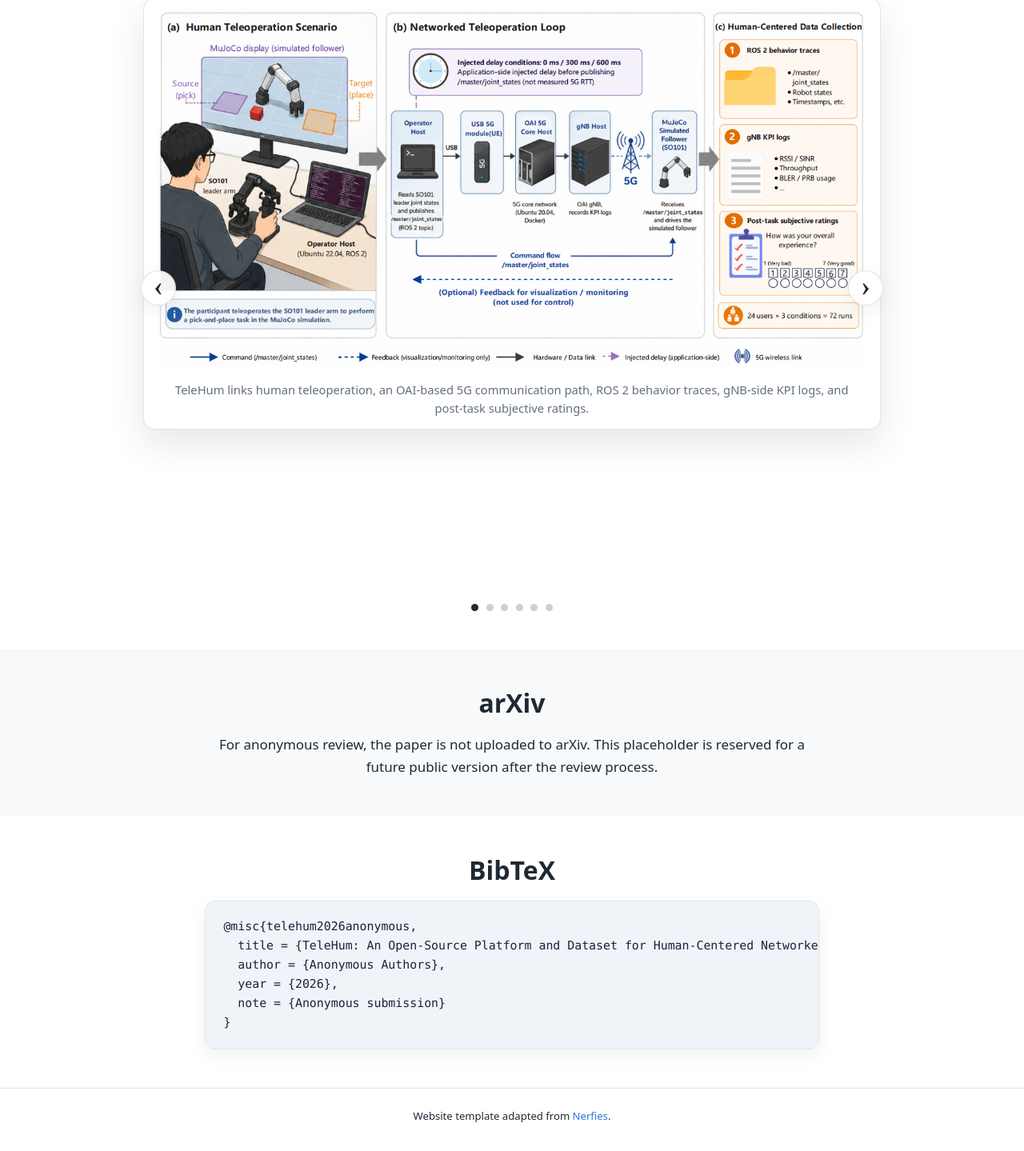
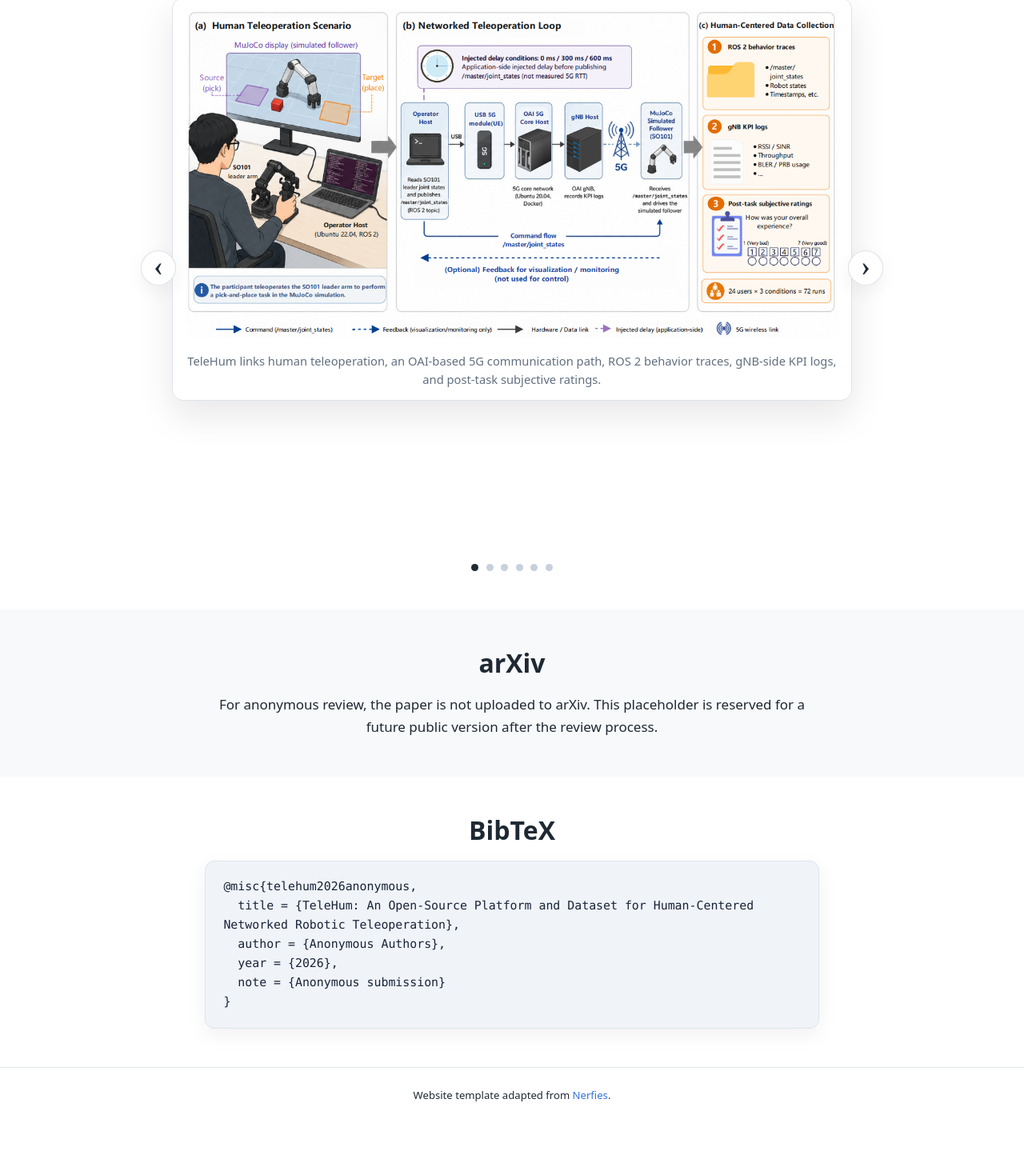
Before and after one commit to TeleHum/telehum.github.io, a plain HTML site: page index.html in a window 1280 px wide. Shown: the part 1840-3279 px from the top of the page at 80% size. After the commit the page ends 3253 px from the top, so only its background shows below. Drawn offline with Linux system fonts and the light colour scheme.

Commit message:
Fix horizontal page overflow

```diff
--- a/style.css
+++ b/style.css
@@ -23,12 +23,14 @@
 
 html {
   overflow-x: hidden;
+  overflow-x: clip;
   scroll-behavior: smooth;
 }
 
 body {
   margin: 0;
   overflow-x: hidden;
+  overflow-x: clip;
   background: var(--bg);
   color: var(--text);
   font-family: "Noto Sans", "Segoe UI", Arial, Helvetica, sans-serif;
@@ -328,7 +330,7 @@ figcaption {
 .carousel-viewport {
   width: 100%;
   overflow: visible;
-  clip-path: inset(-120px -120px -140px -120px);
+  clip-path: inset(-120px 0 -140px 0);
 }
 
 .carousel-track {
@@ -363,6 +365,7 @@ figcaption {
 }
 
 .figure-card {
+  width: min(calc(100% - 72px), var(--desktop));
   max-width: var(--desktop);
   margin: 0 auto;
   overflow: hidden;
@@ -469,6 +472,7 @@ figcaption {
 }
 
 .bibtex-block {
+  max-width: 100%;
   overflow-x: auto;
   margin: 0;
   border: 1px solid var(--border);
@@ -480,6 +484,8 @@ figcaption {
   font-size: 0.93rem;
   line-height: 1.55;
   text-align: left;
+  white-space: pre-wrap;
+  overflow-wrap: anywhere;
 }
 
 code {
@@ -587,6 +593,7 @@ code {
   }
 
   .figure-card {
+    width: min(calc(100% - 28px), var(--desktop));
     padding: 0.55rem;
   }
 
```
